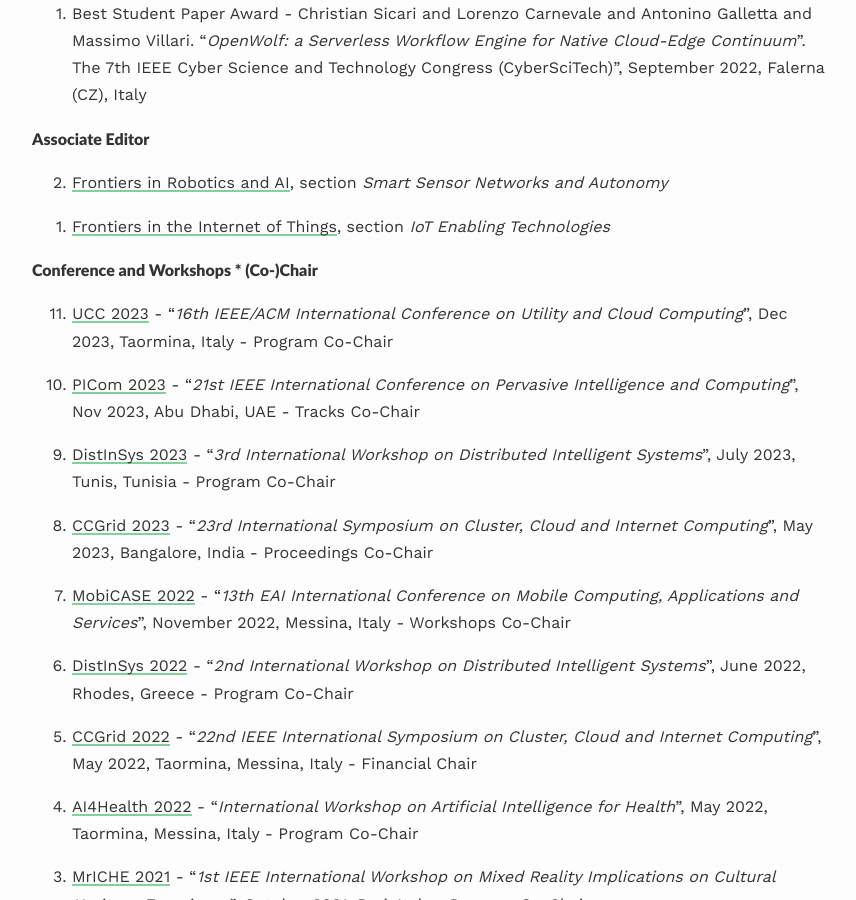
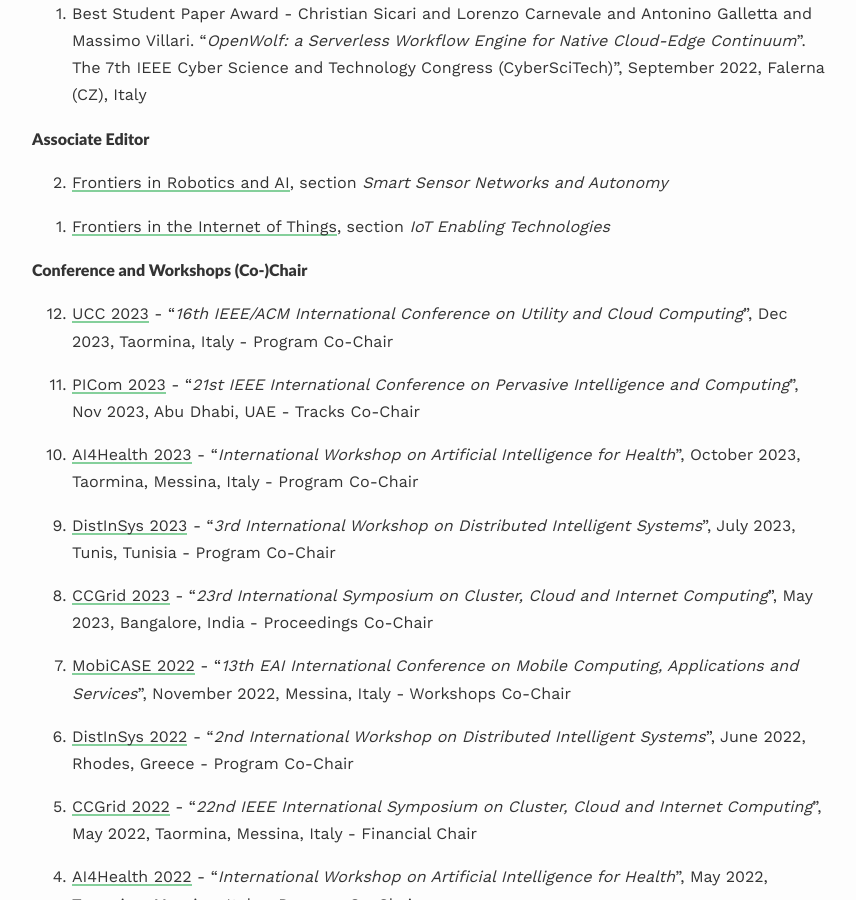
Before and after one commit to lcarnevale/lcarnevale.github.io, a Jekyll site: the page built from _pages/activities.md, in a window 1280 px wide and 900 px high, scrolled down 509 px. Shown: the whole window, without its empty margins (208-1064 px from the left). Built offline with Jekyll 4.4.1, drawn with Linux system fonts in a browser that asks for light colours; nearby versions of some CDN libraries; some web fonts are replaced.

Commit message:
include AI4Health 2023

```diff
--- a/_pages/activities.md
+++ b/_pages/activities.md
@@ -24,10 +24,12 @@
 0. [Frontiers in the Internet of Things](https://www.frontiersin.org/journals/the-internet-of-things/sections/iot-enabling-technologies), section <i>IoT Enabling Technologies</i>
 {: reversed="reversed"}
 
-#### Conference and Workshops * (Co-)Chair
+#### Conference and Workshops (Co-)Chair
 0. [UCC 2023](https://ucc-conference.org/) - "<i>16th IEEE/ACM International Conference on Utility and Cloud Computing</i>", Dec 2023, Taormina, Italy - Program Co-Chair
 
 0. [PICom 2023](https://icnetlab.org/cyber-science2023/picom/index.html) - "<i>21st IEEE International Conference on Pervasive Intelligence and Computing</i>", Nov 2023, Abu Dhabi, UAE - Tracks Co-Chair
+
+0. [AI4Health 2023](https://www.ai4health.icar.cnr.it/) - "<i>International Workshop on Artificial Intelligence for Health</i>", October 2023, Taormina, Messina, Italy - Program Co-Chair
 
 0. [DistInSys 2023](https://fcrlab.unime.it/calls/distinsys2023) - "<i>3rd International Workshop on Distributed Intelligent Systems</i>", July 2023, Tunis, Tunisia - Program Co-Chair
 
```
